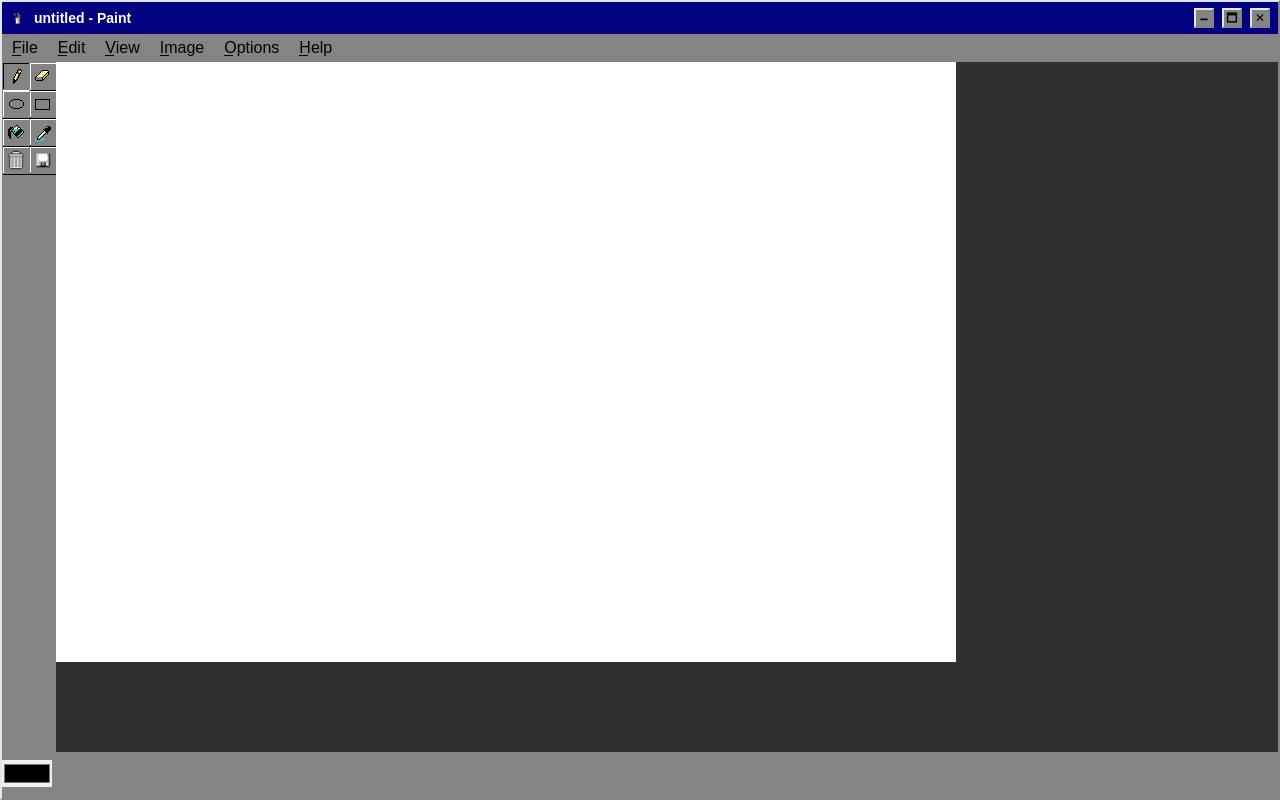
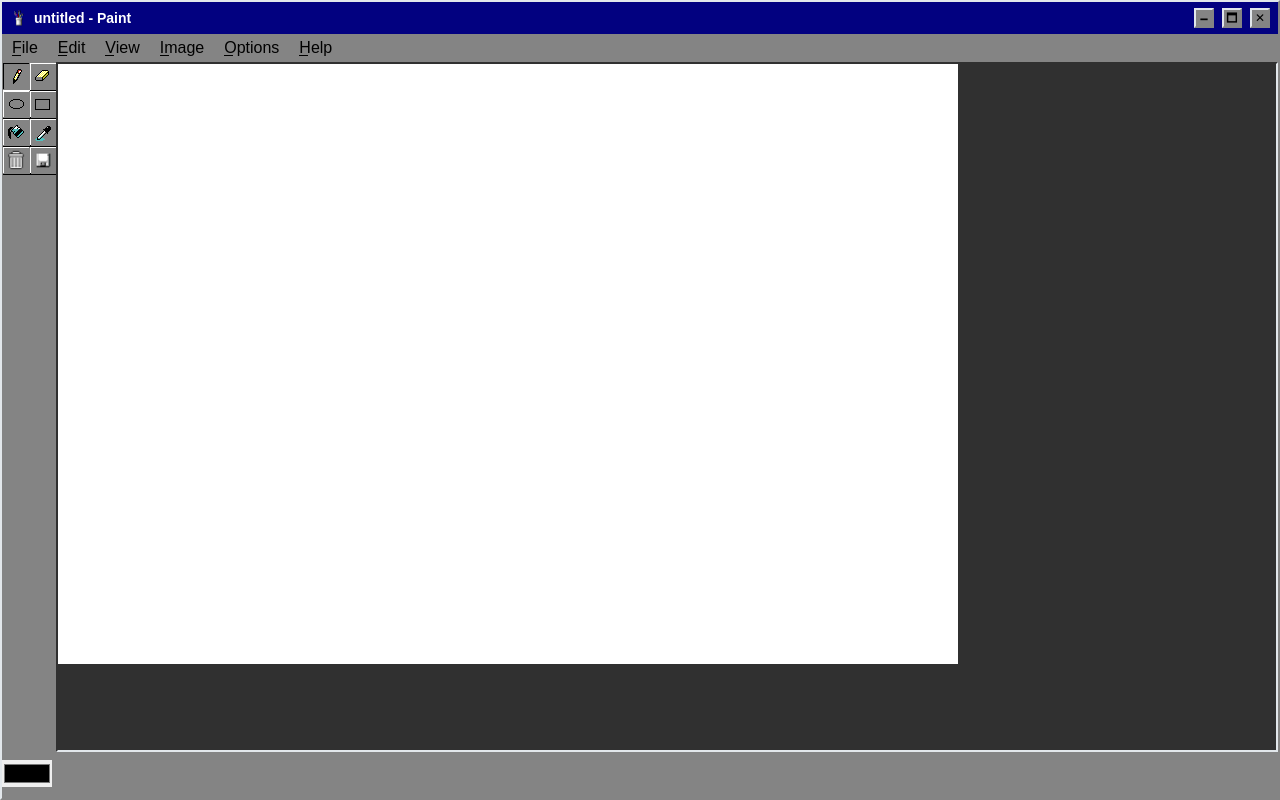
Before and after one commit to C-Mierez/paint, a website built with Vite: page index.html in a window 1280 px wide. Built offline with nearby package versions, Linux system fonts and the light colour scheme.

Commit message:
🌈 style: Add borders to canvas

```diff
--- a/index.html
+++ b/index.html
@@ -11,7 +11,7 @@
         <header>
             <div class="bg-primary-500 flex gap-2 py-1 items-center justify-between text-white">
                 <div class="flex gap-2 items-center">
-                    <img src="/logo.png" alt="Paint Logo" class="aspect-square w-auto h-6 pl-2" />
+                    <img src="/logo.png" alt="Paint Logo" class="aspect-square w-auto h-6 pl-2 scale-125" />
                     <h1 class="text-sm font-bold">untitled <span> - Paint</span></h1>
                 </div>
                 <div class="px-2 flex gap-2 items-center text-xs text-black font-bold">
@@ -34,7 +34,7 @@
             <aside>
                 <ul class="grid grid-cols-2"> </ul>
             </aside>
-            <div class="bg-background-800 w-full">
+            <div class="bg-background-800 w-full win-border-inv">
                 <canvas id="canvas" height="600" width="900" class="bg-white"></canvas>
             </div>
         </main>
--- a/src/style.css
+++ b/src/style.css
@@ -24,6 +24,9 @@
 @layer components {
     .win-border {
         @apply border-win border-l-background-100 border-t-background-100 border-r-background-500 border-b-background-500 bg-background-500;
+    }
+    .win-border-inv {
+        @apply border-win border-b-background-100 border-r-background-100 border-l-background-800 border-t-background-800 bg-background-500;
     }
 
     .win-hover {
```
